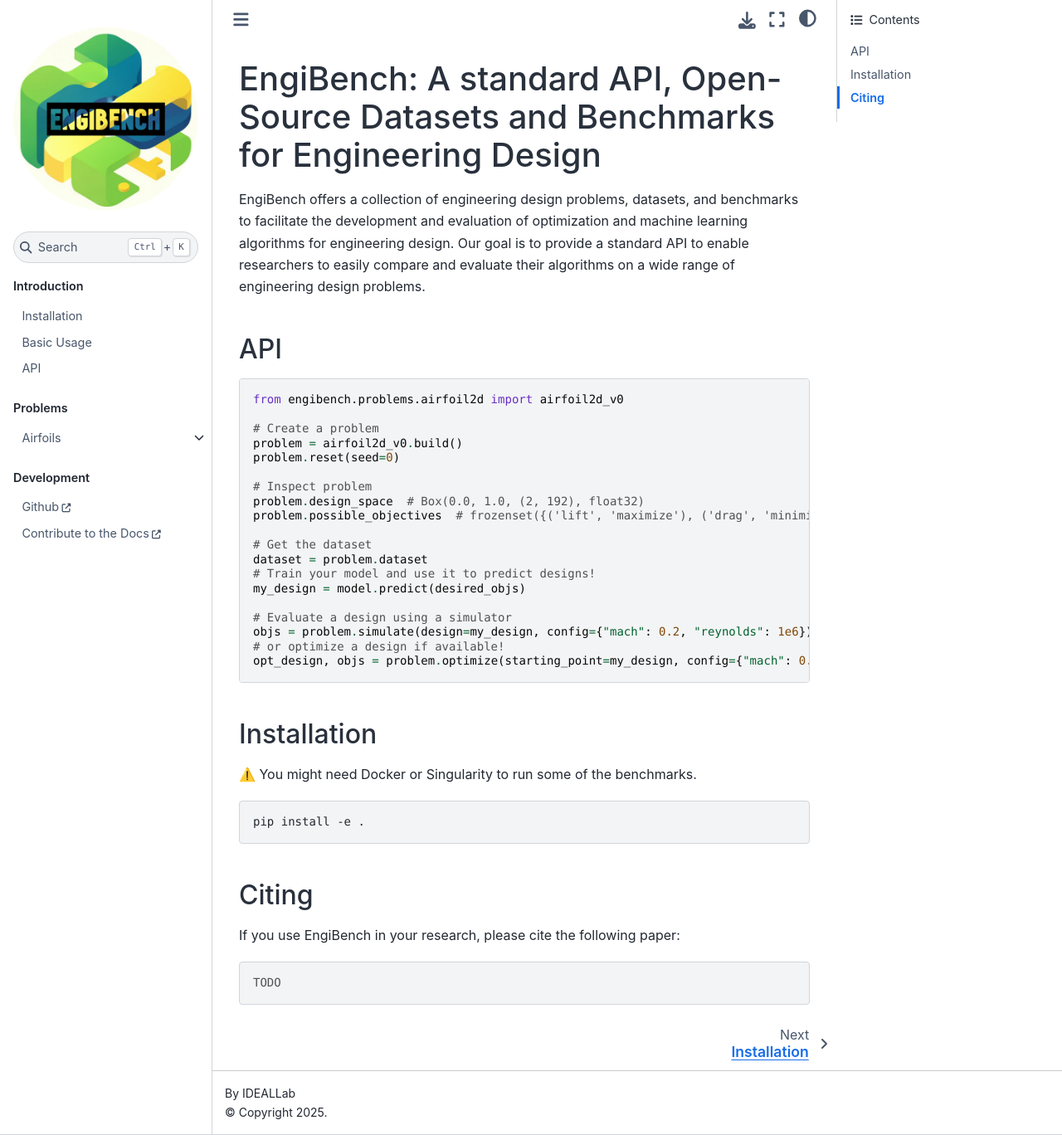
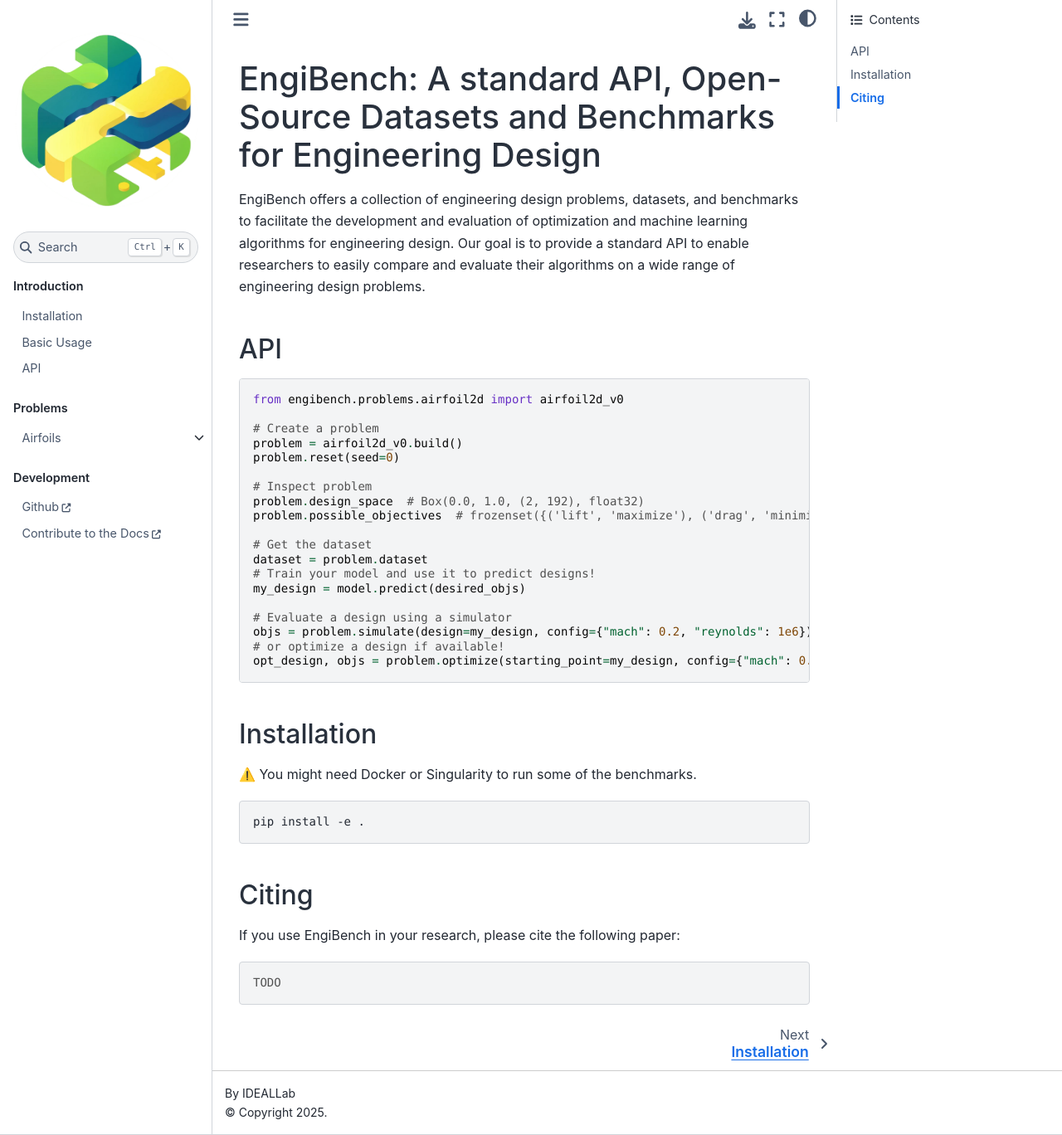
Before and after one commit to IDEALLab/EngiBench, a Sphinx documentation site: the page built from docs/index.md, in a window 1280 px wide and 1368 px high. Shown: the whole window at 83% size. Built offline with Sphinx 7.4.7 and the Sphinx Book theme 1.1.4, drawn with Linux system fonts in a browser that asks for light colours; pages that are not in the unit, such as notebooks, are missing from menus.

Commit message:
Add new logo

```diff
--- a/docs/conf.py
+++ b/docs/conf.py
@@ -64,7 +64,7 @@
 html_theme = "sphinx_book_theme"
 html_title = "EngiBench Documentation"
 html_baseurl = ""
-html_logo = "_static/img/logo_text.png"
+html_logo = "_static/img/logo_2.png"
 html_copy_source = False
 html_favicon = "_static/img/logo_2.png"
 html_theme_options = {
```
